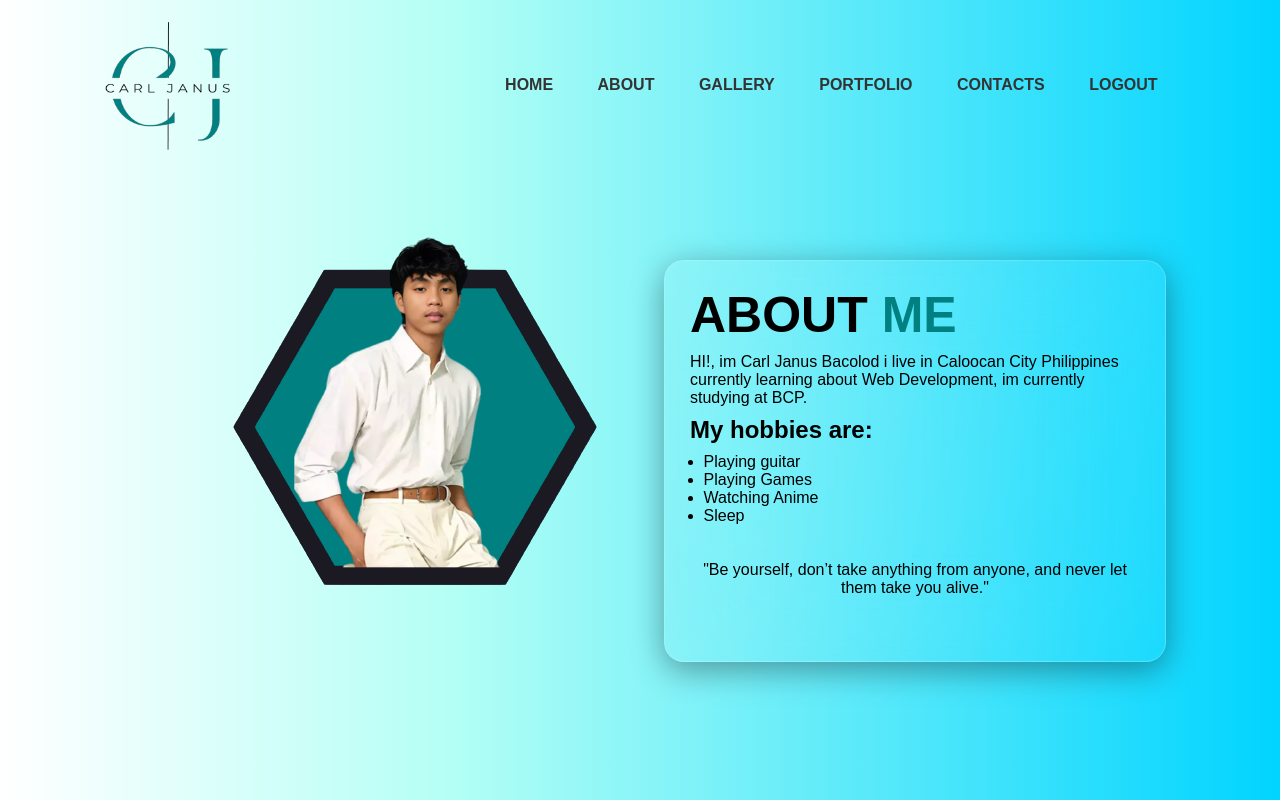
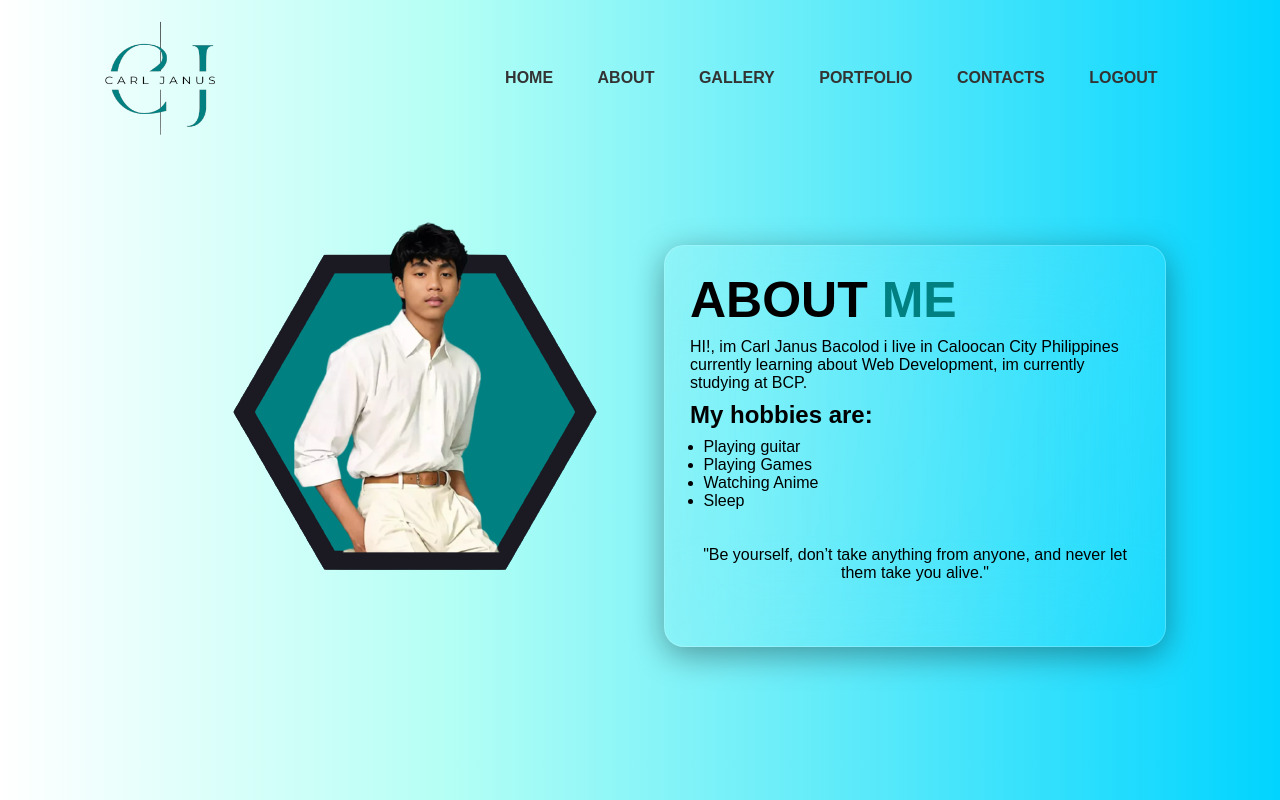
Before and after one commit to SIDJAYY/MY-PORTFOLIO, a plain HTML site: page about.html in a window 1280 px wide. Drawn offline with Linux system fonts and the light colour scheme.

Commit message:
Update about.html

```diff
--- a/about.html
+++ b/about.html
@@ -7,7 +7,7 @@
     <body>
             <div class="hero">
                 <nav>
-                    <img src="huhu.png" width="130" height="130" class="logo">
+                    <img src="huhu.png" width="115" height="115" class="logo">
                     <ul>
                         <li><a href="index.html"> HOME </a></li>
                         <li><a href="about.html"> ABOUT </a></li>
```
